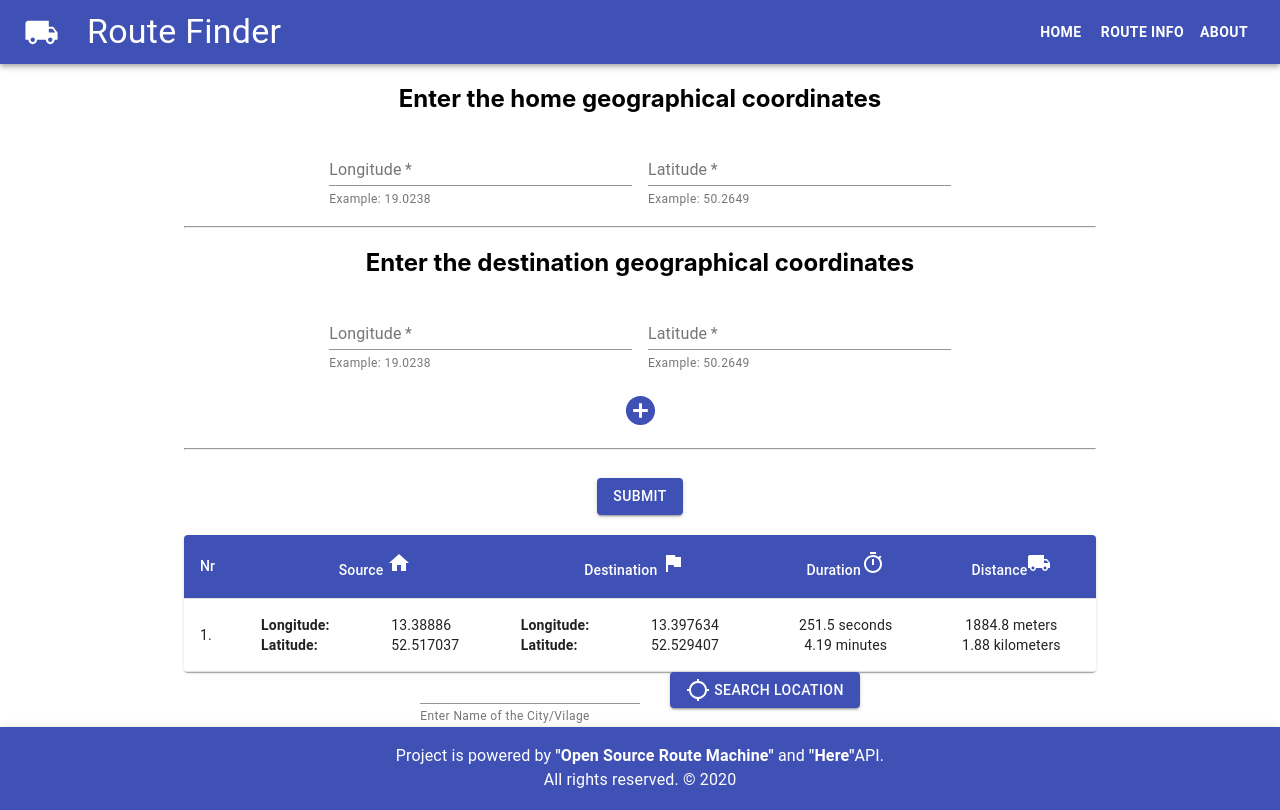
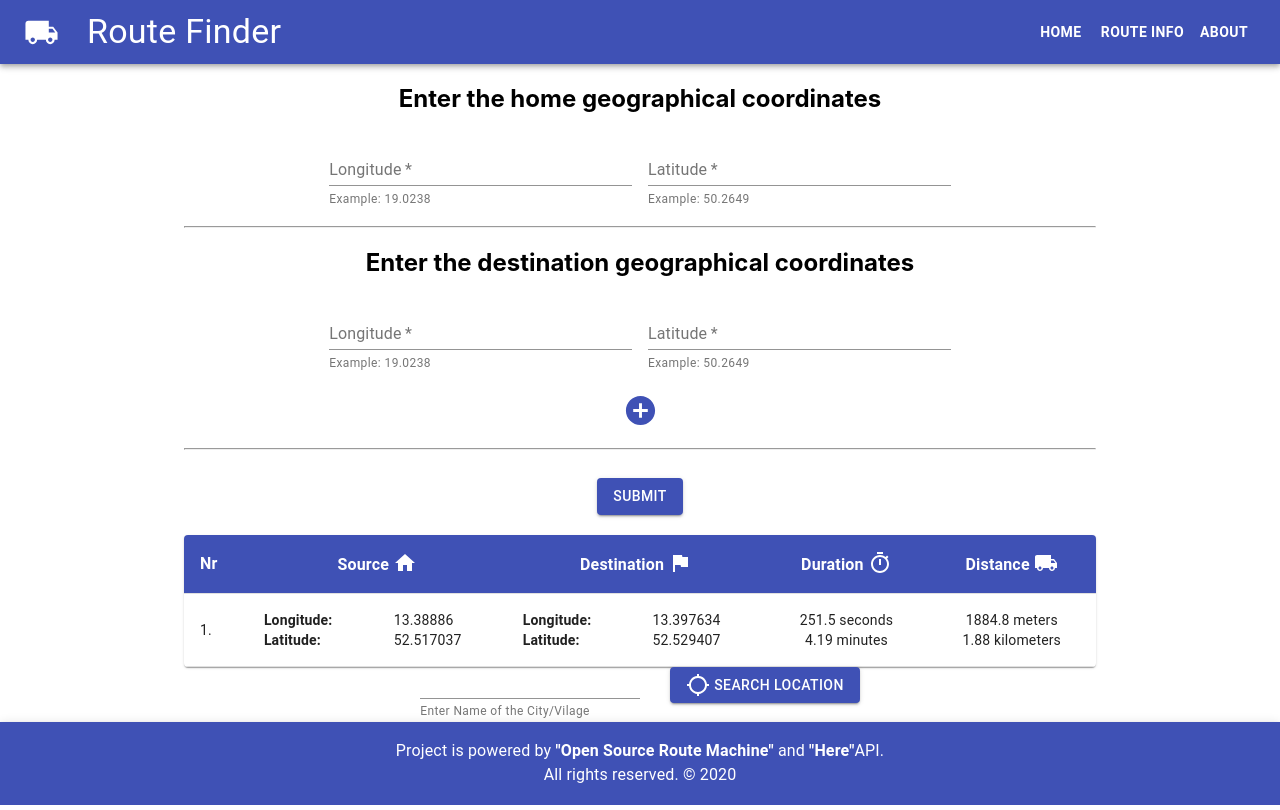
Before and after one commit to ioanzicu/route-finder-front-end, a React (Create React App) app: page /route in a window 1280 px wide. Built offline with nearby package versions, Linux system fonts and the light colour scheme; no server answers.

Commit message:
fix styles for routes table

```diff
--- a/src/components/Form.tsx
+++ b/src/components/Form.tsx
@@ -297,18 +297,17 @@ export default function Form() {
               <TableRow>
                 <StyledTableCell>Nr</StyledTableCell>
                 <StyledTableCell colSpan={2} align="center">
-                  Source <HomeIcon />
+                  Source <HomeIcon style={{ marginBottom: "-5px" }} />
                 </StyledTableCell>
                 <StyledTableCell colSpan={2} align="center">
-                  Destination <FlagIcon />
+                  Destination <FlagIcon style={{ marginBottom: "-5px" }} />
                 </StyledTableCell>
                 <StyledTableCell align="center">
-                  Duration
-                  <TimerIcon />
+                  Duration <TimerIcon style={{ marginBottom: "-5px" }} />
                 </StyledTableCell>
                 <StyledTableCell align="center">
-                  Distance
-                  <LocalShippingIcon />
+                  Distance{" "}
+                  <LocalShippingIcon style={{ marginBottom: "-5px" }} />
                 </StyledTableCell>
               </TableRow>
             </TableHead>
--- a/src/styles/CustomStyles.tsx
+++ b/src/styles/CustomStyles.tsx
@@ -26,6 +26,8 @@ export const StyledTableCell = withStyles((theme: Theme) =>
     head: {
       backgroundColor: theme.palette.primary.main,
       color: theme.palette.common.white,
+      fontSize: "1rem",
+      fontWeight: "bold",
     },
   })
 )(TableCell);
```
Also changed, not shown: src/images/routes.png (deleted).
